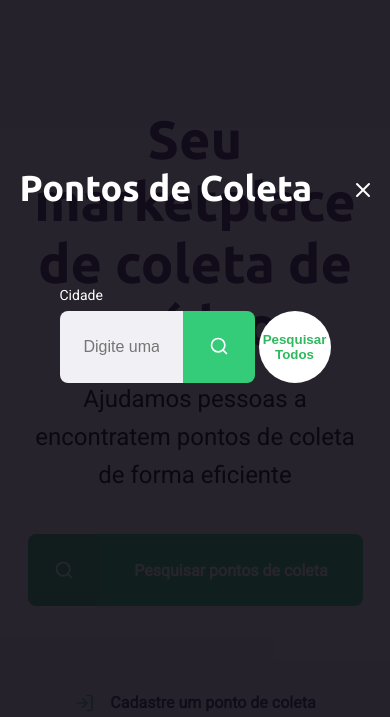
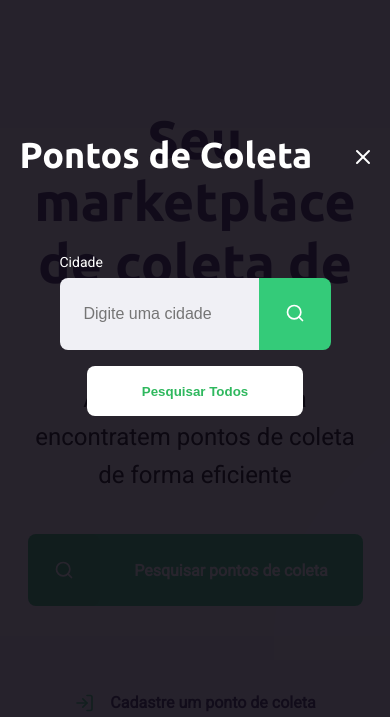
Before and after one commit to LucasCaputo/RocketSeat-Free, a website: page src/views/index.html in a window 390 px wide. Both pictures are taken after a click on the link "Pesquisar pontos de coleta". Shown: the part 127-844 px from the top of the page. Drawn offline with nearby package versions, Linux system fonts and the light colour scheme; files that its build step writes are made by us from their sources.

Commit message:
fix: corrige responsividade do botão pesquisar todos os pontos

```diff
--- a/public/styles/modal.css
+++ b/public/styles/modal.css
@@ -69,15 +69,18 @@
     border-radius: 0 8px 8px 0;
 }
 
-#modal form button:last-child {
+#modal form .search-all {
+    border-radius: 8px;
+    background-color: white;
+    color: #2fb85e;
     font-weight: bold;
-    color: #2fb85e;
-    background-color: white;
-    margin-left: 4px;
-    border-radius: 50%;
+    height: 50px;
+    margin: 16px 10% auto 10%;
+    text-align: center;
+    width: 80%;
 }
 
-#modal form button:last-child:hover {
+#modal form .search-all:hover {
     color: white;
 }
 
--- a/src/views/partials/modal.html
+++ b/src/views/partials/modal.html
@@ -11,8 +11,8 @@
                 <button>
                     <img src="/assets/search.svg" alt="Buscar"/>
                 </button>
-                <button>Pesquisar Todos</button>
             </div>
+            <button class="search-all">Pesquisar Todos</button>
         </form>
     </div>
 </div>
```
